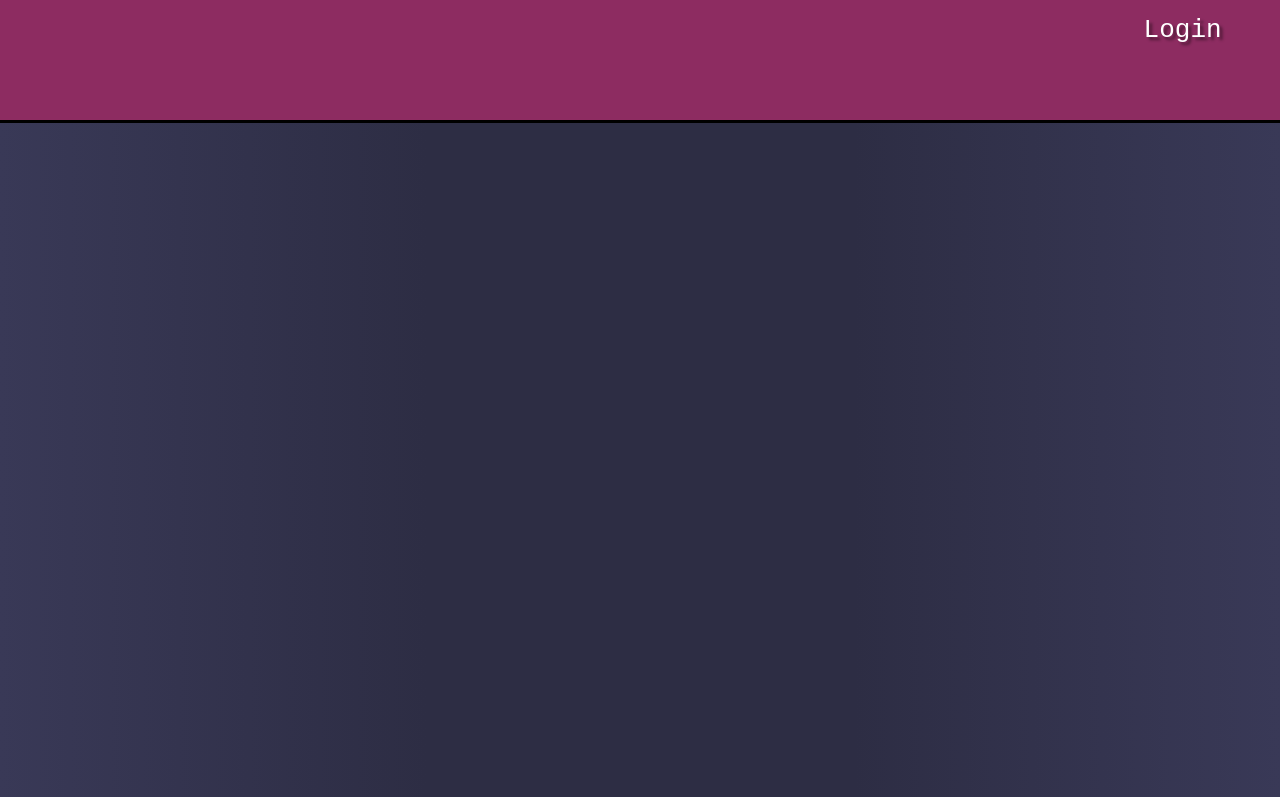
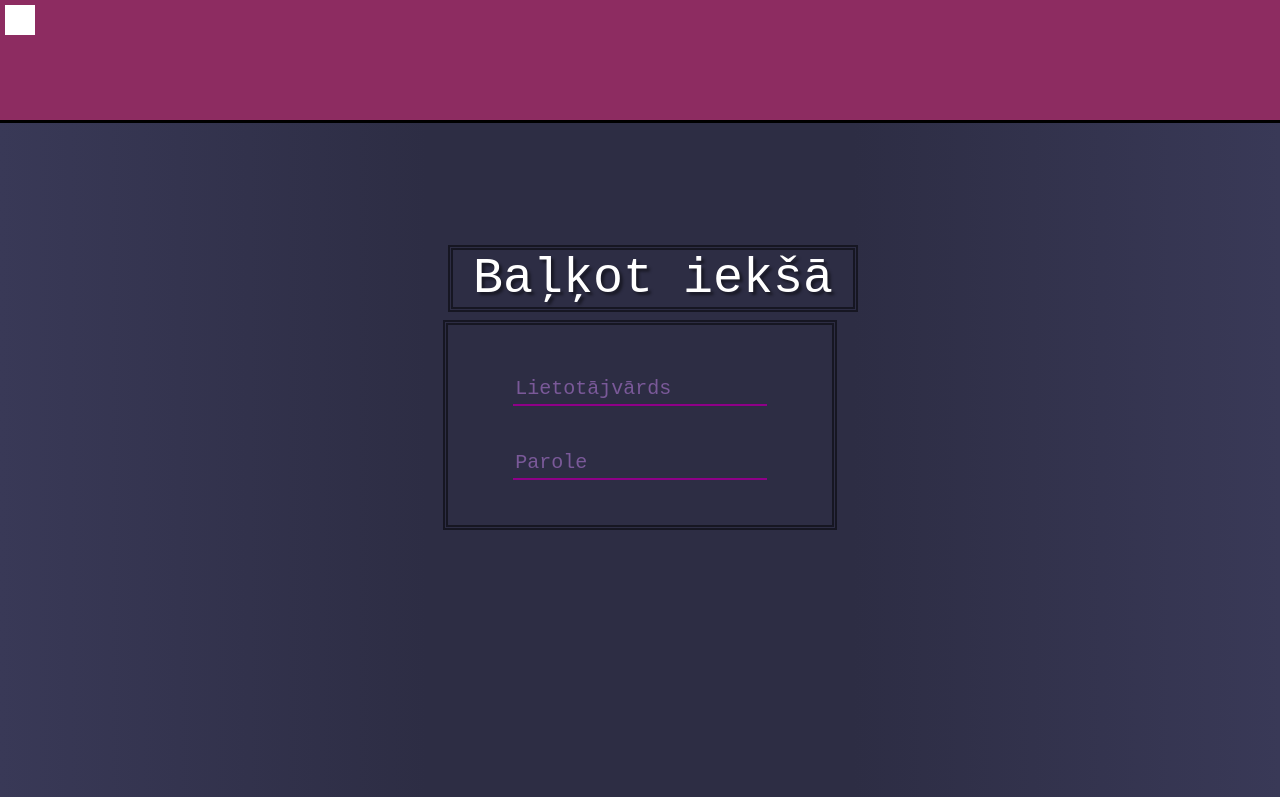
Before and after one commit to WOODEN-CHEST/lost-thing-thing, a plain HTML site: page login/login.html in a window 1280 px wide. Shown: the top 797 px of the page. Drawn offline with Linux system fonts and the light colour scheme.

Commit message:
did stuff

```diff
--- a/common.css
+++ b/common.css
@@ -1,5 +1,7 @@
 body {
     margin: 0;
+    background-color: rgb(57, 57, 87);
+    background-image: linear-gradient(90deg,  rgb(57, 57, 87),rgb(45, 45, 68), rgb(45, 45, 68), rgb(57, 57, 87));
 }
 
 /* Top panel */
@@ -29,8 +31,9 @@ p#TopPanelLoginCover {
     font-family: monospace;
     font-size: xx-large;
 
-    color: white;
+    color: rgb(206, 180, 204);
     text-shadow: 3px 3px 3px rgba(0, 0, 0, 0.466);
+    text-align: right;
 
     user-select: none;
 
@@ -40,9 +43,9 @@ p#TopPanelLoginCover {
 a.AccountHyperlink {
     margin: 0;
     position: absolute;
-    right: 1.75%;
+    right: 2.5%;
 
-    width: 150px;
+    width: 175px;
     height: 50px;
     top: 15px;
 
@@ -52,7 +55,7 @@ a.AccountHyperlink {
 
     font-size: xx-large;
     font-family: monospace;
-    text-align: center;
+    text-align: right;
 
     user-select: none;
 
@@ -66,21 +69,22 @@ div#TopPanel[IsHovered="true"] a.AccountHyperlink:hover {
     color: rgba(247, 188, 255, 1);
 }
 
-/* Main panel */
-div#MainPanel {
-    z-index: 0;
+div#BackToIndexButton {
+    background-color: white;
 
-    width: 100%;
-    height: 1000px;
-    background-image: linear-gradient(90deg, rgb(57, 57, 87),rgb(45, 45, 68), rgb(45, 45, 68), rgb(57, 57, 87));
+    position: relative;
+    left: 5px;
+    top: 5px;
+
+    width: 30px;
+    height: 30px;
 }
-
 
 /* Info panel */
 div#BottomInfoPanel {
+    position: absolute;
     z-index: 0;
 
-    bottom: 0px;
     width: 100%;
     height: 200px;
 
--- a/common.js
+++ b/common.js
@@ -1,5 +1,6 @@
 // Fields.
 const TextShadowDefault = "3px 3px 3px rgba(0, 0, 0, 0.466)";
+const LoginCoverColor = "rgba(206, 180, 204, 1)";
 
 
 // Element hovers.
@@ -46,8 +47,8 @@ function OnTopPanelUnHoverEvent(panel)
 
     // Login cover.
     let LoginCover = document.getElementById("TopPanelLoginCover");
-    LoginCover.style.textShadow = "none";
-    LoginCover.style.color = "white";
+    LoginCover.style.textShadow = TextShadowDefault;
+    LoginCover.style.color = LoginCoverColor;
 
     // Login and sign up hyperlinks.
     let LoginHLink = document.getElementById("LoginHyperlink");
@@ -59,3 +60,8 @@ function OnTopPanelUnHoverEvent(panel)
     SignUpHLink.style.top = "15px";
     SignUpHLink.style.textShadow = "none";
 }
+
+// Home button.
+function OnHomeButtonClickEvent(button) {
+    window.location.replace("login/login.html");
+}
--- /dev/null
+++ b/index/index.css
@@ -0,0 +1,4 @@
+/* Bottom info panel */
+div#BottomInfoPanel {
+    top: 900px
+}
--- /dev/null
+++ b/login/login.css
@@ -0,0 +1,88 @@
+/* Bottom info panel. */
+div#BottomInfoPanel {
+    top: 800px
+}
+
+
+/* Login box */
+div#LoginDiv {
+    position: relative;
+
+    top: 320px;
+    margin-left: auto;
+    margin-right: auto;
+
+    height: 200px;
+    width: 30%;
+
+    background-color: transparent;
+
+    border-style: double;
+    border-width: 5px;
+    border-color: rgba(0, 0, 0, 0.5);
+
+    text-align: center;
+}
+
+p#CreateAccountText {
+    position: relative;
+    top: -80px;
+    width: 400px;
+
+    margin: 0;
+    margin-left: auto;
+    margin-right: auto;
+
+    font-family: monospace;
+    font-size: 50px;
+
+    text-align: center;
+
+    color: white;
+
+    border-style: double;
+    border-width: 5px;
+    border-color: rgba(0, 0, 0, 0.5);
+
+    text-shadow: 3px 3px 3px rgba(0, 0, 0, 0.466);;
+
+    user-select: none;
+}
+
+input.CreateAccountStringInput {
+    position: relative;
+    display: block;
+
+    width: 65%;
+    height: 15%;
+
+    margin: 0;
+    margin-left: auto;
+    margin-right: auto;
+
+    border: none;
+    border-bottom: 2px solid rgb(143, 0, 136);
+
+    color: white;
+    background-color: transparent;
+
+    font-family: monospace;
+    font-size: x-large;
+}
+
+input.CreateAccountStringInput::placeholder {
+    color: rgb(122, 89, 153);
+}
+
+input.CreateAccountStringInput:focus {
+    outline: none;
+}
+
+input#UsernameInput {
+    top: -10%;
+
+}
+
+input#PasswordInput {
+    top: 10%;
+}
--- a/login/login.html
+++ b/login/login.html
@@ -5,22 +5,23 @@
     <head>
         <title>Balķis Iekšā</title>
         <link href="../common.css" rel="stylesheet">
+        <link href="login.css" rel="stylesheet">
         <script src="../common.js"></script>
     </head>
     <body>
-        <div id="Main">
-            <div id="TopPanel" onmouseenter="OnTopPanelHoverEvent(this)" onmouseleave="OnTopPanelUnHoverEvent(this)">
-                <p id="TopPanelLoginCover">
-                    L o g i n
-                </p>
-                <a class="AccountHyperlink" id="LoginHyperlink" href="../login/login.html">
-                    Login
-                </a>
+        <div id="TopPanel" onmouseenter="OnTopPanelHoverEvent(this)" onmouseleave="OnTopPanelUnHoverEvent(this)">
+            <div id="BackToIndexButton">
+
             </div>
-            <div id="MainPanel">
-            </div>
-            <div id="BottomInfoPanel">
-            </div>
+        </div>
+        <div id="LoginDiv">
+            <p id="CreateAccountText">Baļķot iekšā</p>
+            <input class="CreateAccountStringInput" id="UsernameInput" type="text" spellcheck="false" autocapitalize="false" autocomplete="false"
+                placeholder="Lietotājvārds">
+            <input class="CreateAccountStringInput" id="PasswordInput" type="password" spellcheck="false" autocapitalize="false" autocomplete="false"
+                placeholder="Parole">
+        </div>
+        <div id="BottomInfoPanel">
         </div>
     </body>
 </html>
```
Also changed, not shown: index/index.html (+3 -5 lines), login/login.js (added).
